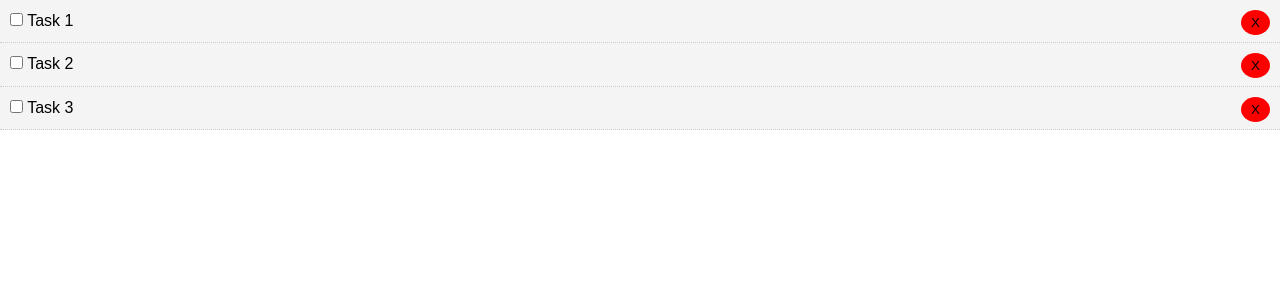
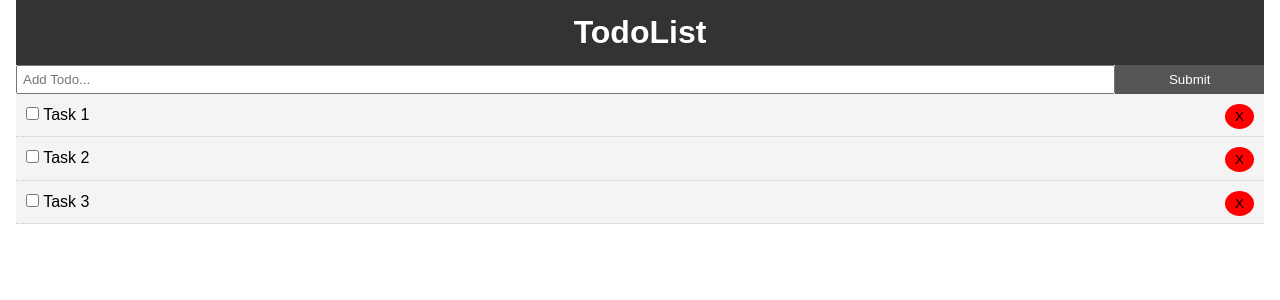
Before and after one commit to rev1311/to-do_withReact, a React (Create React App) app in the folder to-do_withreact/: page / in a window 1280 px wide. Shown: the top 300 px of the page. Built offline with nearby package versions, Linux system fonts and the light colour scheme.

Commit message:
updating props

```diff
--- a/to-do_withreact/src/App.js
+++ b/to-do_withreact/src/App.js
@@ -1,5 +1,7 @@
 import React, { Component } from 'react';
+import Header from './components/layout/Header';
 import Todos from './components/Todos';
+import AddTodo from './components/AddTodo';
 import './App.css';
 
 class App extends Component {
@@ -32,12 +34,20 @@ markComplete = (id) => {
   }) });
 }
 
+delTodo = (id) => {
+  this.setState({ todos: [...this.state.todos.filter(todo => todo.id !== id)] });
+}
+
 
   render() {
     console.log(this.state.todos)
     return (
       <div className="App">
-        <Todos todos={this.state.todos} markComplete={this.markComplete}/>
+        <div className="container">
+          <Header />
+          <AddTodo />
+          <Todos todos={this.state.todos} markComplete={this.markComplete} delTodo={this.delTodo}/>
+        </div>
       </div>
     );
   }
```
